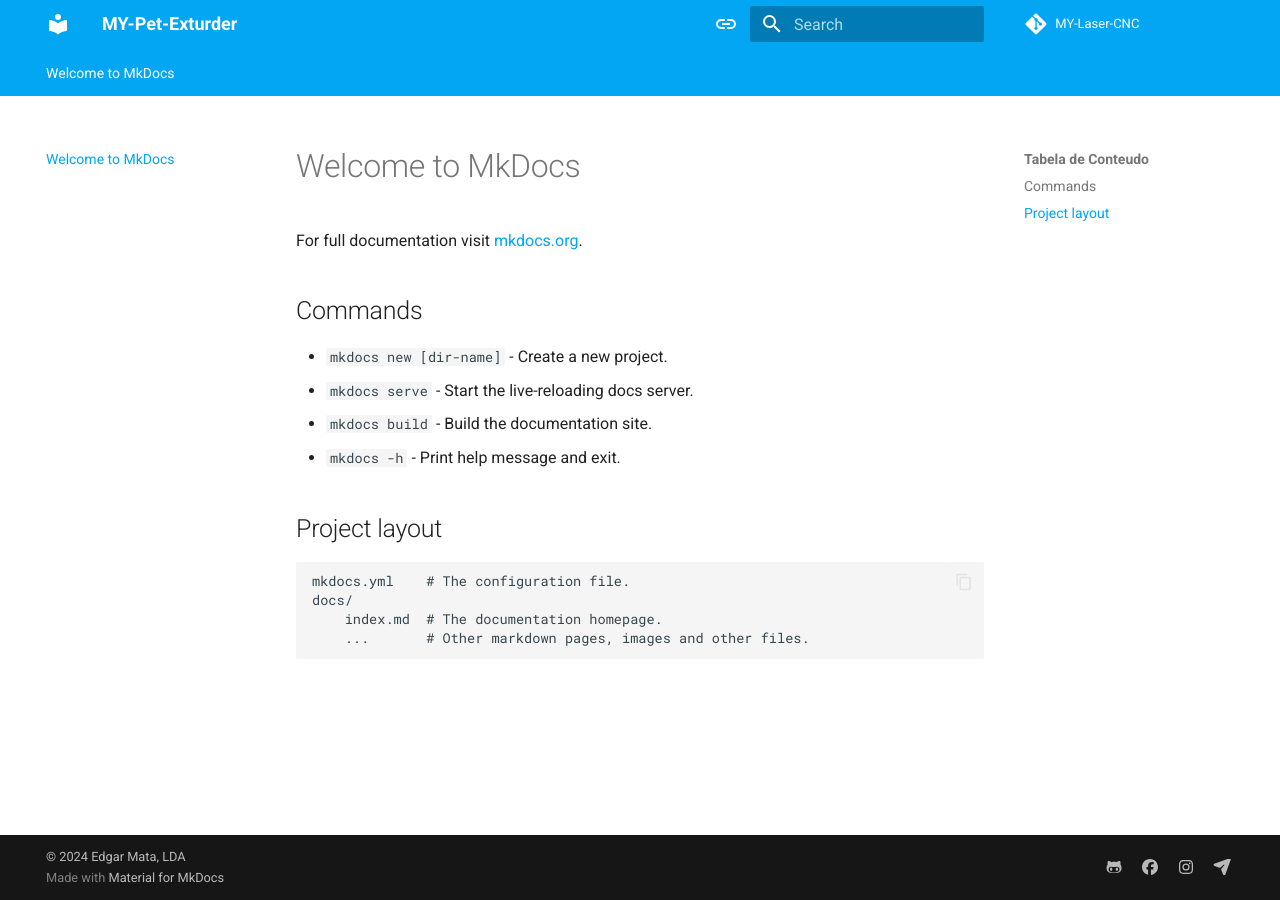
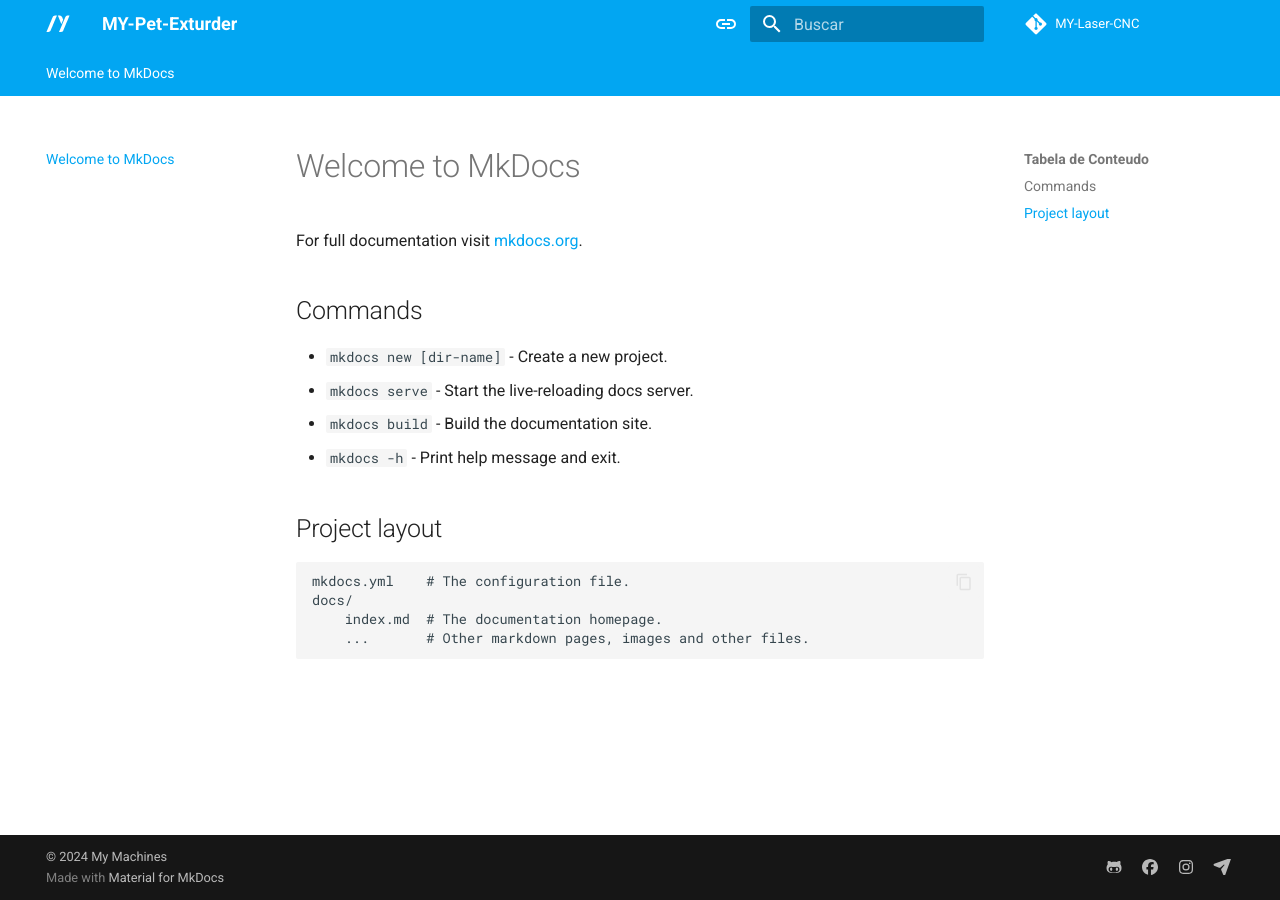
Before and after one commit to EdgarMata/MY-Pet-Extruder, an MkDocs documentation site: the page built from docs/index.md, in a window 1280 px wide. Built offline with MkDocs 1.6.1 and Material for MkDocs 9.7.7, drawn with Linux system fonts in a browser that asks for light colours; comment, search, counter and statistics services are not loaded.

Commit message:
update 16-03-2025

```diff
--- a/mkdocs.yml
+++ b/mkdocs.yml
@@ -1,18 +1,21 @@
+# Project information
 site_name: MY-Pet-Exturder
+site_url: "https://my-machines.net/My-Pet-Exturder/"
+site_author: "Edgar Mata"
+site_description: "Centro de conhecimento My Machines"
 
-site_url: "https://my-machines.pt/My-Pet-Exturder/"
-site_autor: "Edgar Mata"
-site_description: "Centro de conhecimento Gadget Plus.LDA"
-
+# Repository
 repo_name: "MY-Laser-CNC"
 repo_url: "https://github.com/EdgarMata/MY-Pet-Exturder"
 
+# Copyright
 copyright: |
-  &copy; 2024 <a href="https://my-machines.pt/" target="_blank" rel="noopener">Edgar Mata, LDA</a>
+  &copy; 2024 <a href="https://my-machines.net/" target="_blank" rel="noopener">My Machines</a>
 
+# Configuration
 theme:
-#  logo: assets/logo.svg
-#  favicon: images/favicon.png
+  logo: assets/mylogo.svg
+  favicon: images/favicon.png
   name: material
   features:
     - navigation.tabs
@@ -25,9 +28,9 @@
     - search.suggest
     - search.highlight
     - content.tabs.link
-    - content.code.annotation
+    - content.code.annotate
     - content.code.copy
-  languare: pt
+  language: pt
   palette:
     # Palette toggle for automatic mode
     - media: "(prefers-color-scheme)"
@@ -107,7 +110,6 @@
       generic: true
   - footnotes
   - pymdownx.details
-  - pymdownx.superfences
   - pymdownx.mark
   - attr_list
   - md_in_html
```
